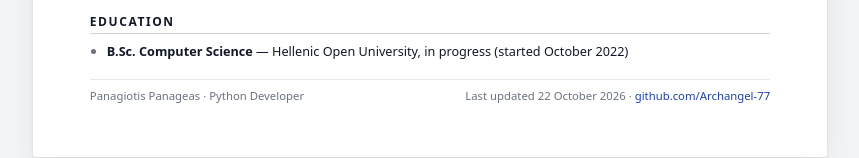
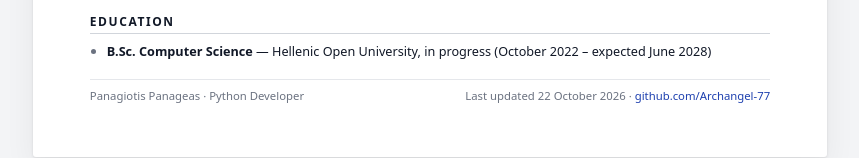
Before and after one commit to Archangel-77/Archangel-77, a plain HTML site: page cv/index.html in a window 1280 px wide. Shown: the part 1550-1708 px from the top of the page, without its empty margins (210-1069 px from the left). Drawn offline with Linux system fonts and the light colour scheme.

Commit message:
docs(cv): add expected graduation date
Co-authored-by: Copilot <223556219+Copilot@users.noreply.github.com>

```diff
--- a/cv/index.html
+++ b/cv/index.html
@@ -456,7 +456,7 @@
   <section>
     <h2>Education</h2>
     <ul class="compact">
-      <li><b>B.Sc. Computer Science</b> — Hellenic Open University, in progress (started October 2022)</li>
+      <li><b>B.Sc. Computer Science</b> — Hellenic Open University, in progress (October 2022 – expected June 2028)</li>
     </ul>
   </section>
 
```
Also changed, not shown: cv/cv.txt.
